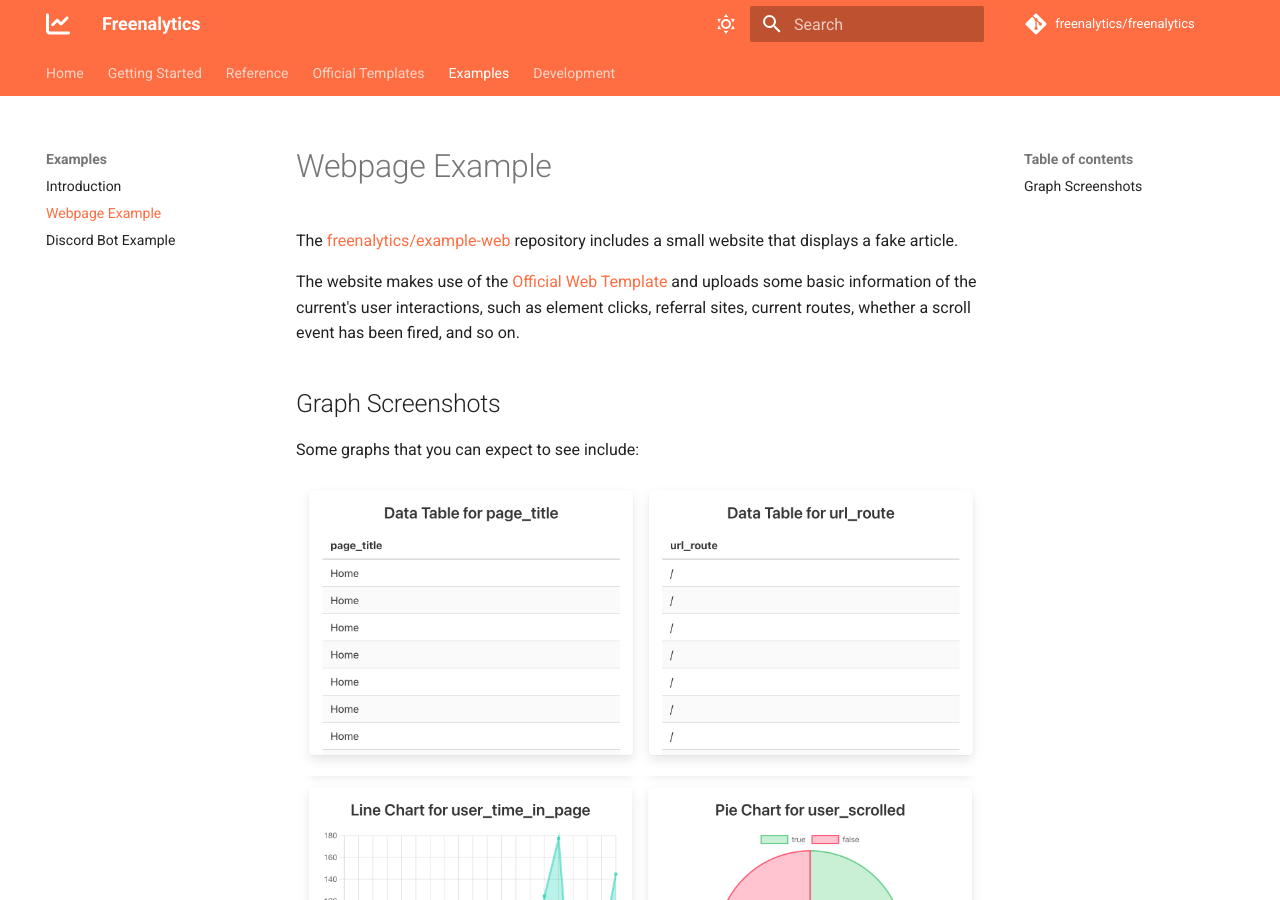
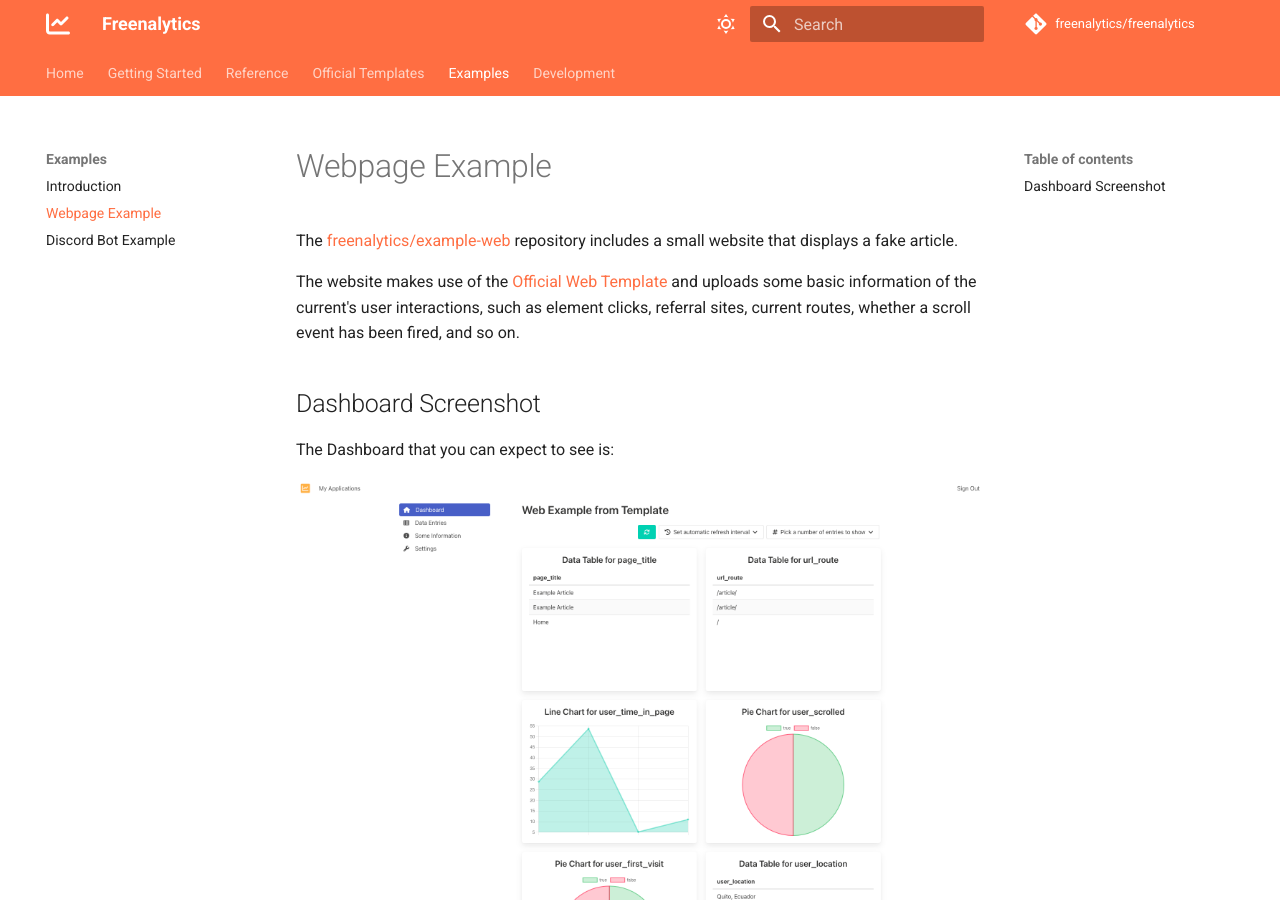
Before and after one commit to freenalytics/documentation, an MkDocs documentation site: the page built from docs/examples/webpage-example.md, in a window 1280 px wide and 900 px high. Built offline with MkDocs 1.6.1 and Material for MkDocs 9.7.7, drawn with Linux system fonts in a browser that asks for light colours; comment, search, counter and statistics services are not loaded.

Commit message:
Updated screenshots in example pages.

```diff
--- a/docs/examples/webpage-example.md
+++ b/docs/examples/webpage-example.md
@@ -7,15 +7,8 @@
 of the current's user interactions, such as element clicks, referral sites, current routes, whether a scroll event has been
 fired, and so on.
 
-## Graph Screenshots
+## Dashboard Screenshot
 
-Some graphs that you can expect to see include:
+The Dashboard that you can expect to see is:
 
-![graphs-1](../assets/examples/webpage-example/graphs-1.png)
-![graphs-2](../assets/examples/webpage-example/graphs-2.png)
-![graphs-3](../assets/examples/webpage-example/graphs-3.png)
-![graphs-4](../assets/examples/webpage-example/graphs-4.png)
-![graphs-5](../assets/examples/webpage-example/graphs-5.png)
-![graphs-6](../assets/examples/webpage-example/graphs-6.png)
-![graphs-7](../assets/examples/webpage-example/graphs-7.png)
-![graphs-8](../assets/examples/webpage-example/graphs-8.png)
+![dashboard](../assets/home/web_example.png)
```
Also changed, not shown: docs/examples/discord-bot-example.md (+3 -5 lines).
